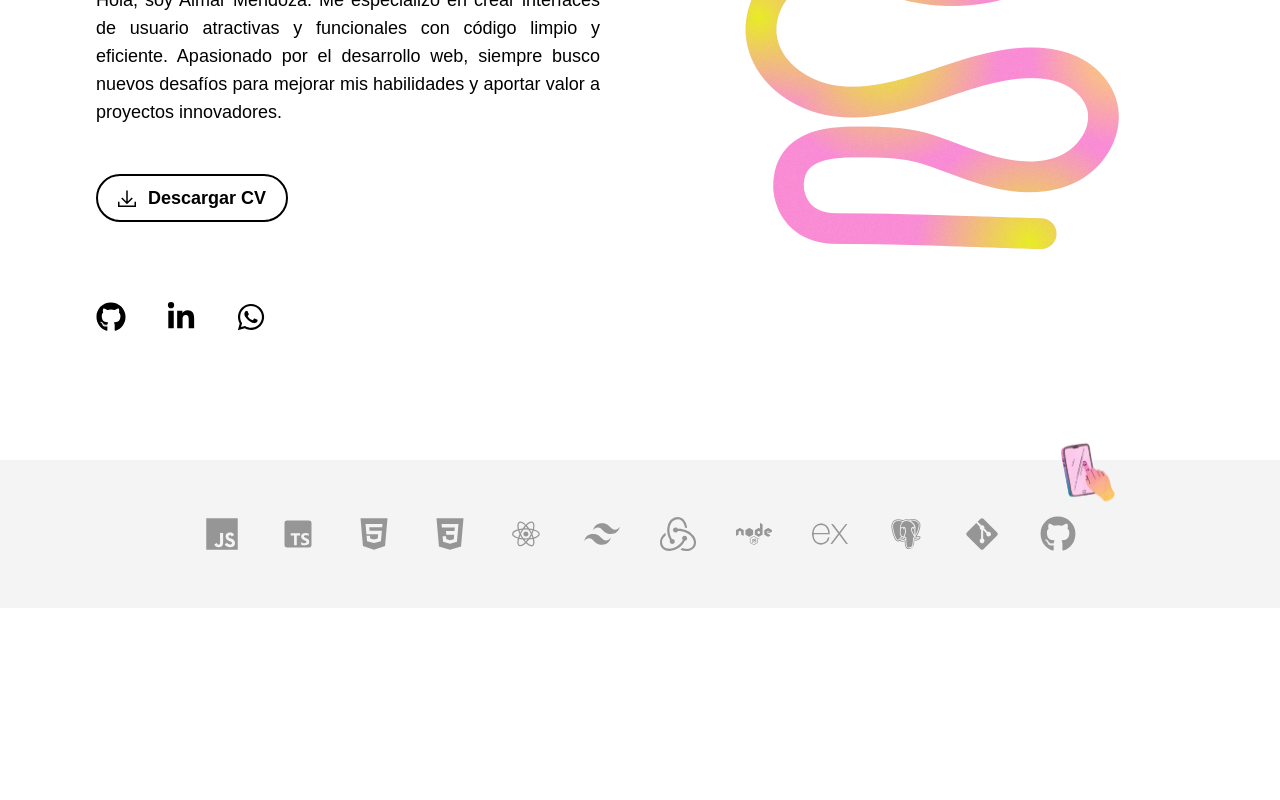
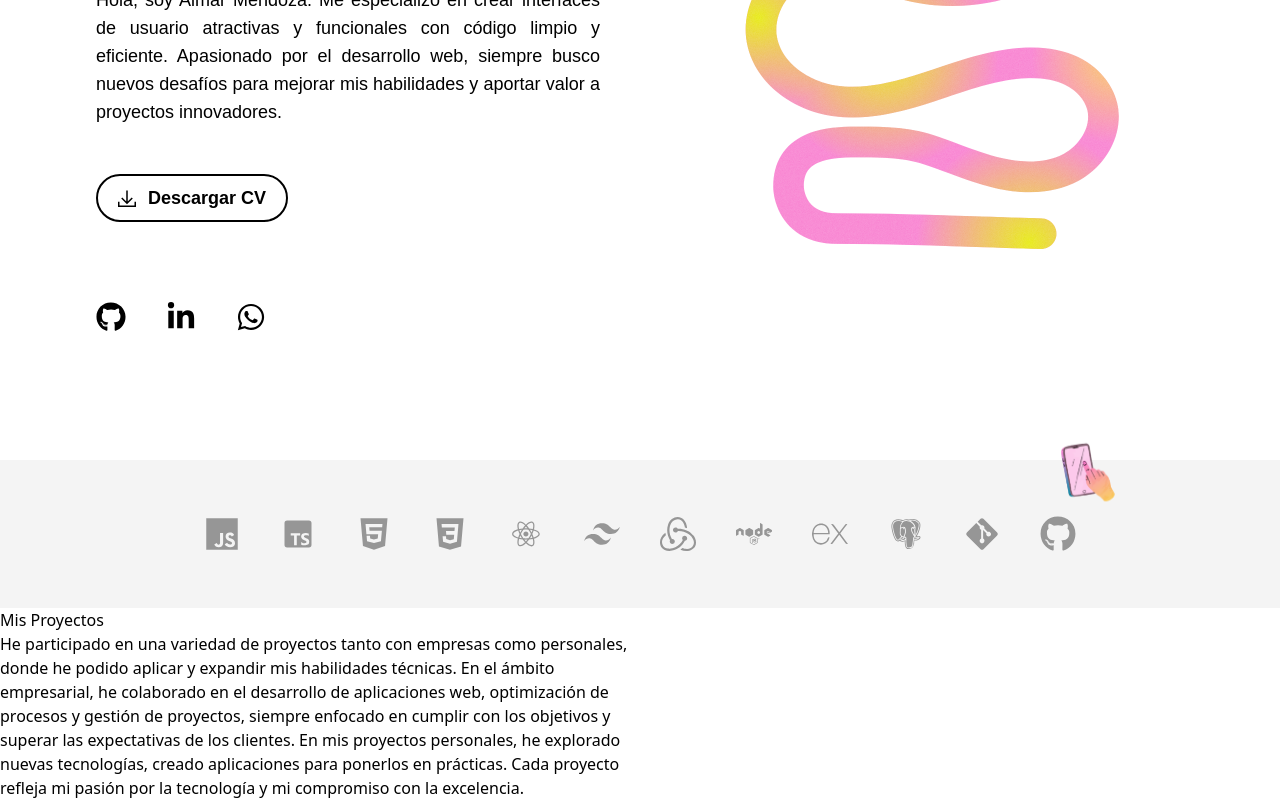
Before and after one commit to AMendozaMarimon/Portafolio, a React (Vite) app: page / in a window 1280 px wide. Shown: the part 1306-2106 px from the top of the page. Before the commit the page ends 2074 px from the top, so only its background shows below. Built offline with nearby package versions, Linux system fonts and the light colour scheme; a web font is replaced by a local one.

Commit message:
Added Projects

```diff
--- a/package.json
+++ b/package.json
@@ -23,6 +23,7 @@
   "devDependencies": {
     "@types/react": "^18.2.15",
     "@types/react-dom": "^18.2.7",
+    "@types/react-scroll": "^1.8.10",
     "@typescript-eslint/eslint-plugin": "^6.0.0",
     "@typescript-eslint/parser": "^6.0.0",
     "@vitejs/plugin-react": "^4.0.3",
--- a/src/App.tsx
+++ b/src/App.tsx
@@ -2,6 +2,7 @@ import Phrase from "./components/phrase/phrase";
 import MainHome from "./components/main/mainHome";
 import About from "./components/about/about";
 import Skills from "./components/skills/skills";
+import Projects from "./components/projects/projects";
 
 function App() {
   return (
@@ -17,6 +18,7 @@ function App() {
       <Phrase />
       <About />
       <Skills />
+      <Projects />
     </>
   );
 }
--- a/src/components/projects/contentTexts.ts
+++ b/src/components/projects/contentTexts.ts
@@ -0,0 +1,37 @@
+// Define el tipo para el contenido completo
+interface Content {
+  title: {
+    first: string;
+    second: string;
+  };
+  description: string;
+}
+
+// Define los tipos para los textos de contenido
+interface ContentTextsType {
+  EN: Content;
+  ES: Content;
+  // Agrega otros idiomas según sea necesario
+}
+
+// Contenidos de texto definidos
+const ContentTexts: ContentTextsType = {
+  EN: {
+    title: {
+      first: "My",
+      second: "Projects",
+    },
+    description:
+      "I have participated in a variety of projects, both corporate and personal, where I have been able to apply and expand my technical skills. In the business field, I have collaborated in the development of web applications, process optimization and project management, always focused on meeting objectives and exceeding client expectations. In my personal projects, I have explored new technologies, created applications to put them into practice. Each project reflects my passion for technology and my commitment to excellence.",
+  },
+  ES: {
+    title: {
+      first: "Mis",
+      second: "Proyectos",
+    },
+    description:
+      "He participado en una variedad de proyectos tanto con empresas como personales, donde he podido aplicar y expandir mis habilidades técnicas. En el ámbito empresarial, he colaborado en el desarrollo de aplicaciones web, optimización de procesos y gestión de proyectos, siempre enfocado en cumplir con los objetivos y superar las expectativas de los clientes. En mis proyectos personales, he explorado nuevas tecnologías, creado aplicaciones para ponerlos en prácticas. Cada proyecto refleja mi pasión por la tecnología y mi compromiso con la excelencia.",
+  },
+};
+
+export default ContentTexts;
--- a/src/components/projects/projects.tsx
+++ b/src/components/projects/projects.tsx
@@ -0,0 +1,34 @@
+import { useSelector } from "react-redux";
+import ContentTexts from "./contentTexts";
+
+// Define el tipo del estado
+interface AppState {
+  idiom: keyof typeof ContentTexts;
+  darkMode: boolean;
+}
+
+export default function Projects() {
+  // Obtener el idioma del estado
+  const idiom = useSelector((state: AppState) => state.idiom);
+
+  // Obtener el modo oscuro del estado
+  const darkMode = useSelector((state: AppState) => state.darkMode);
+
+  // Accedo al contenido del idioma
+  const content = ContentTexts[idiom];
+
+  return (
+    <section
+      className={`flex relative ${darkMode ? "dark" : ""} dark:bg-gray-800`}
+    >
+      <div className="w-1/2">
+        <h2 className="sticky">
+          <span>{content?.title.first}</span>{" "}
+          <span>{content?.title.second}</span>
+        </h2>
+        <p>{content?.description}</p>
+      </div>
+      <div className="w-1/2"></div>
+    </section>
+  );
+}
--- a/src/components/skills/skills.tsx
+++ b/src/components/skills/skills.tsx
@@ -24,7 +24,7 @@ export default function Skills() {
 
   return (
     <section
-      className={`w-full relative h-auto flex justify-center items-center bg-grayMain px-11 md:px-24 mb-40 py-14 ${
+      className={`w-full relative h-auto flex justify-center items-center bg-grayMain px-11 md:px-24 py-14 ${
         darkMode ? "dark" : ""
       } dark:bg-gray-700 transition-colors duration-200`}
     >
```
Also changed, not shown: 2 other files (tests, documents, lock files or other folders).
